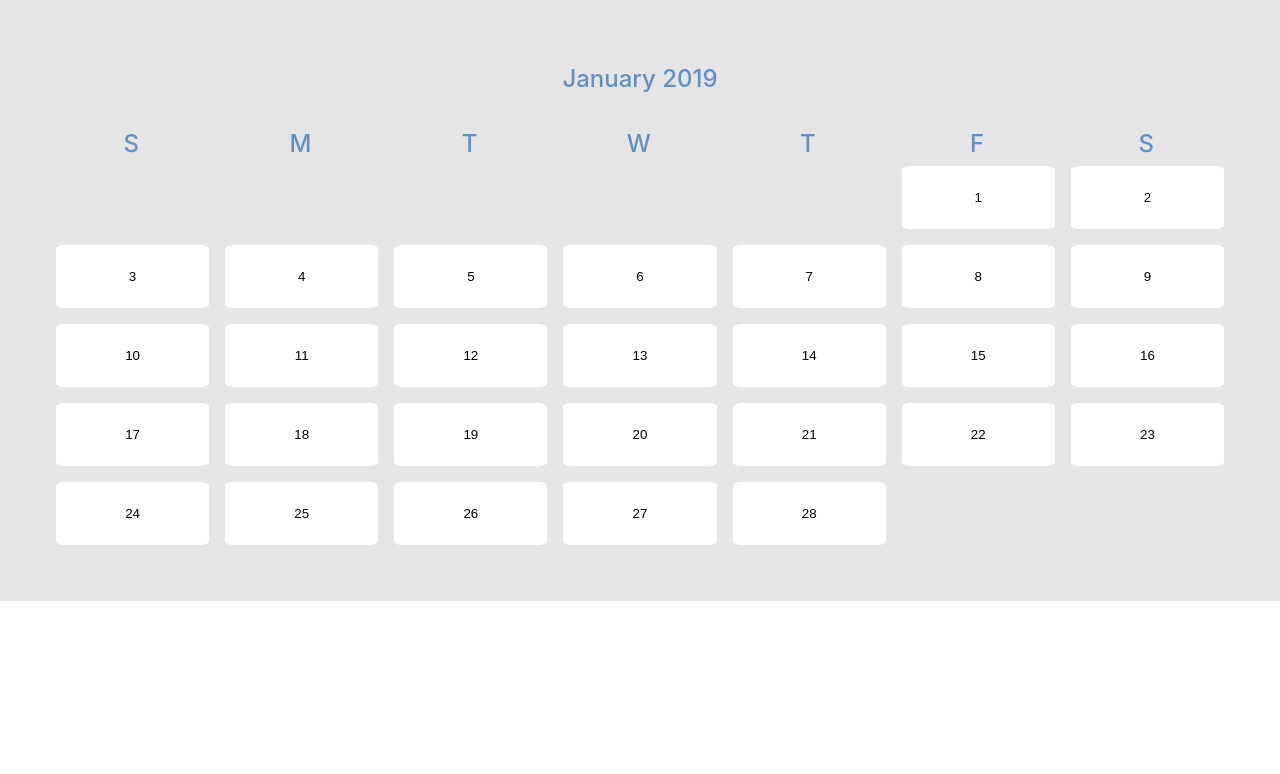
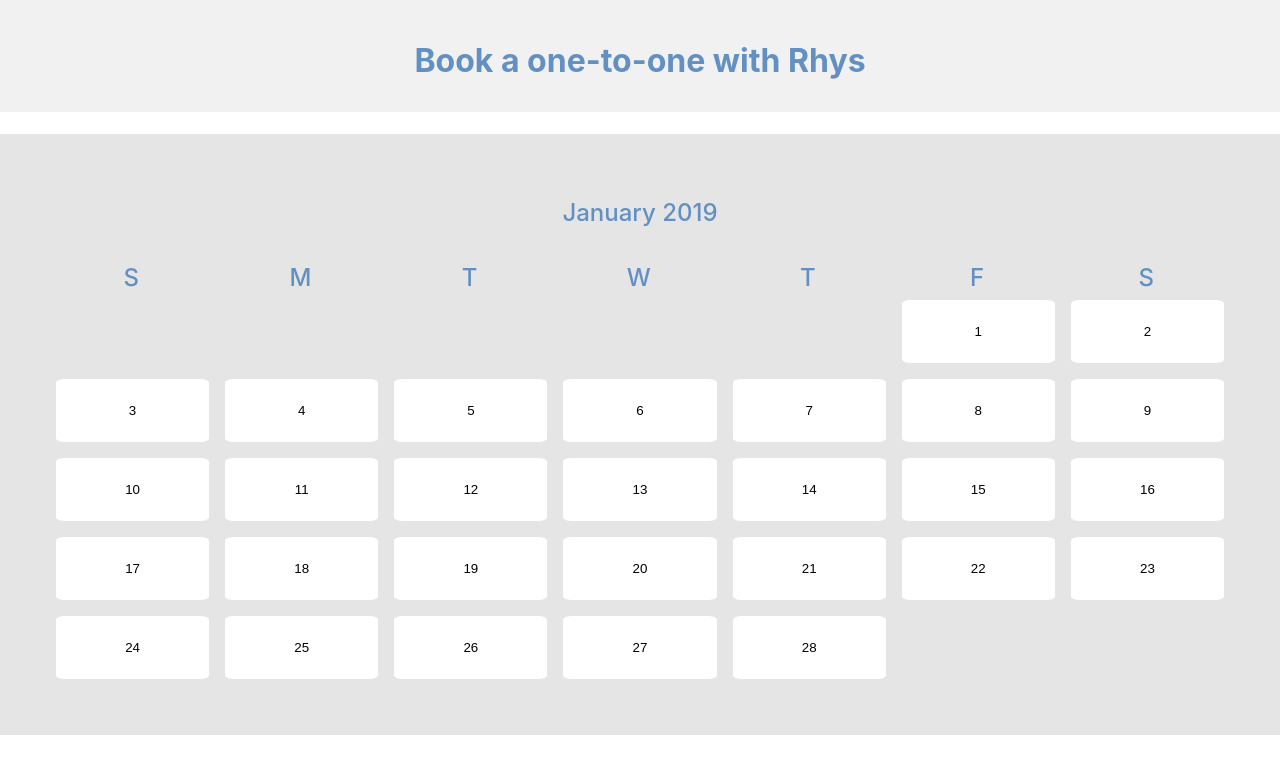
Before and after one commit to JTomaney/Student-Teacher-booking, a React (Create React App) app in the folder client/: page /table in a window 1280 px wide. Shown: the top 774 px of the page. Built offline with nearby package versions, Linux system fonts and the light colour scheme.

Commit message:
minor changes to booking ui

```diff
--- a/client/src/App.css
+++ b/client/src/App.css
@@ -1,5 +1,17 @@
 .App {
   text-align: center;
+}
+
+/* tutor timetable header */
+.tutor_header{
+  background-color: #F1F1F1;
+  text-align: center;
+}
+
+.tutor_timetable_header{
+  vertical-align: middle;
+  padding-bottom: 2rem;
+  color: #6290C3;
 }
 
 
--- a/client/src/containers/TimeTable/TimeTable.js
+++ b/client/src/containers/TimeTable/TimeTable.js
@@ -9,6 +9,12 @@ export class TimeTable extends Component {
   render() {
 
     return (
+      <div>
+      <div className="tutor_header">
+        <img className="tutor_image"></img>
+        <h1 className="tutor_timetable_header" scr="../public/avatar-3.png">Book a one-to-one with Rhys</h1>
+
+      </div>
         <div className="calendar">
         <div className="month-indicator">
           <time datetime="2019-01"> January 2019 </time>
@@ -109,6 +115,7 @@ export class TimeTable extends Component {
           </button>
         </div>
       </div>
+      </div>
     );
   };
 
```
Also changed, not shown: client/public/avatar-3.png (added).
